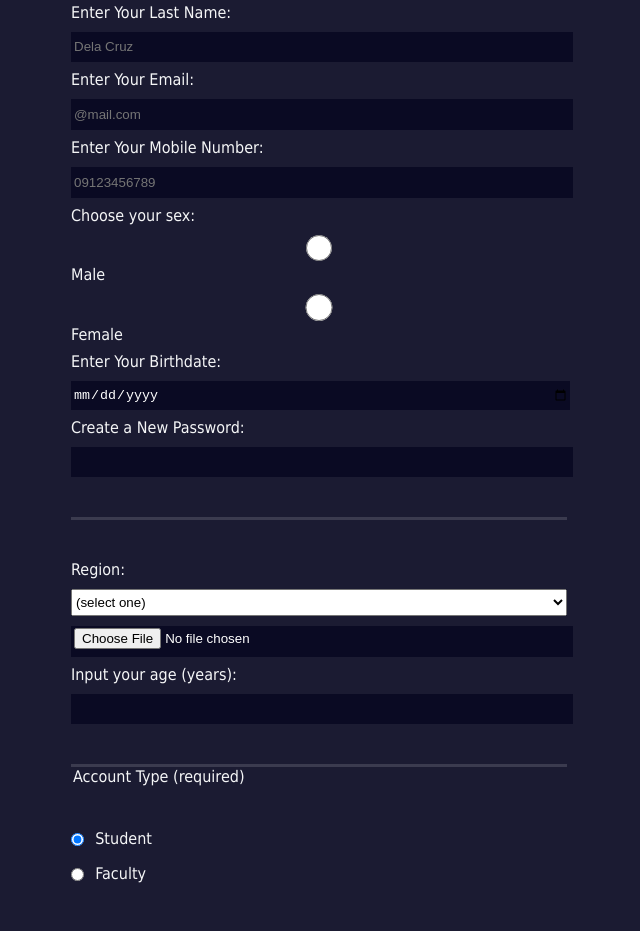
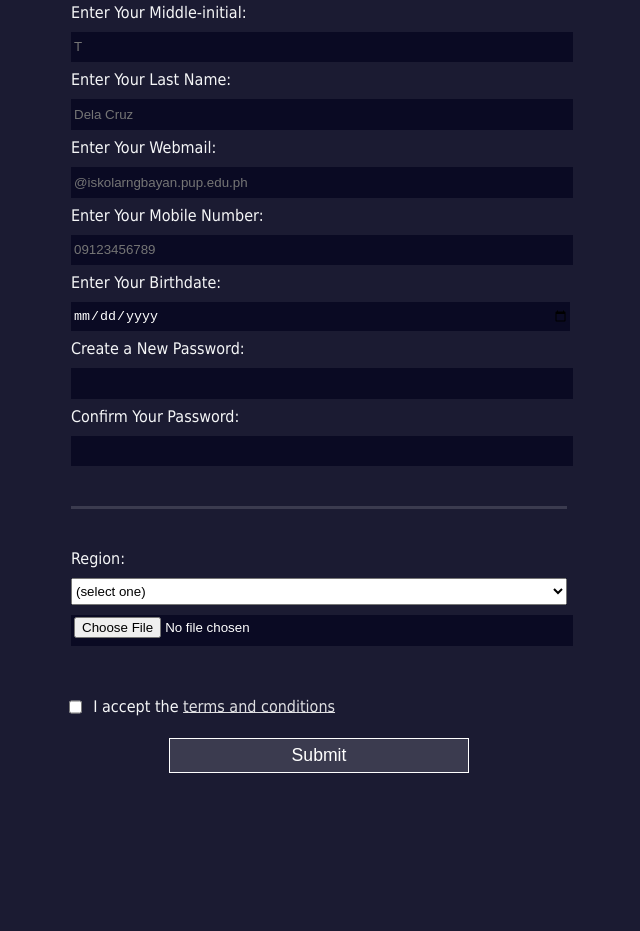
Before and after one commit to MoonHunter99/Registration-form, a plain HTML site: page index.html in a window 1280 px wide. Shown: the part 242-1173 px from the top of the page, without its empty margins (321-961 px from the left). After the commit the page ends 1065 px from the top, so only its background shows below. Drawn offline with Linux system fonts and the light colour scheme.

Commit message:
confirmed na yung mga nakalagay?? maliban sa wala pang faculty number tapos aayusin ang address fieldset

```diff
--- a/index.html
+++ b/index.html
@@ -10,29 +10,29 @@
         <p>
             Please fill out this form with the required information
         </p>
-        <form action="" method="post"> <!--please add the php file--->
+        <form action="index.php" method="post">
             <fieldset >
                 <label for="first-name">
                     Enter Your First Name: <input type="text" id="first-name" name="first-name" placeholder="Juan" required>
                 </label>
+                <label for="middle-initial">
+                    Enter Your Middle-initial: <input type="text" id="middle-initial" name="middle-initial" placeholder="T" required>
+                </label>
                 <label for="last-name">
                     Enter Your Last Name: <input type="text" id="last-name" name="last-name" placeholder="Dela Cruz" required>
                 </label>
-                <label for="email">
-                    Enter Your Email: <input type="email" id="email" name="email" placeholder="@mail.com" required>
+                <label for="Webmail">
+                    Enter Your Webmail: <input type="webmail" id="webmail" name="webmail" placeholder="@iskolarngbayan.pup.edu.ph" required>
                 </label>
                 <label for="mobile-number">
                     Enter Your Mobile Number: <input type="tel" id="mobile-number" name="mobile-number" placeholder="09123456789" pattern="[0-9]{11}" required>
-                </label>
-                <label for="sex">
-                    Choose your sex:
-                    <input type="radio">Male
-                    <input type="radio">Female
                 </label>
                 <label for="birthdate"> Enter Your Birthdate: <input type="date" id="birthdate" name="birthdate" required></label>
                 <label for="new-password">
                     Create a New Password: <input type="password" id="new-password" name="new-password" pattern="[a-z0-9]{8,}" required>
                 </label>
+                <label for="confirm-password">
+                    Confirm Your Password: <input type="password" id="confirm-password" name="confirm-password" pattern="[a-z0-9]{8,}" required>
             </fieldset>
             <fieldset>
                 <label for="address">
@@ -62,16 +62,6 @@
                 <label for="profile-picture">
                     Upload a profile picture: <input type="file" id="profile-picture" name="profile-picture">
                 </label>
-                <label for="age"> Input your age (years): <input type="number" id="age" name="age" min="13" max="120" required></label>
-            </fieldset>
-            <fieldset>
-                <legend>Account Type (required)</legend>
-                <label for="personal-account">
-                    <input type="radio" id="personal-account" name="account-type" class="inline" checked> Student
-                </label>
-                <label for="business-account">
-                    <input type="radio" id="business-account" name="account-type" class="inline"> Faculty
-                </label>
             </fieldset>
             <label for="terms-and-conditions">
                 <input type="checkbox" class="inline" name="terms" id="terms-and-conditions" required> I accept the <a href="https://www.freecodecamp.org/news/terms-of-service/">terms and conditions</a>
--- a/styles.css
+++ b/styles.css
@@ -79,3 +79,5 @@ input[type="file"]{
 a {
     color: #dfdfe2;
 }
+
+/* pagawa nalang logie */
```
Also changed, not shown: 1 other file.
